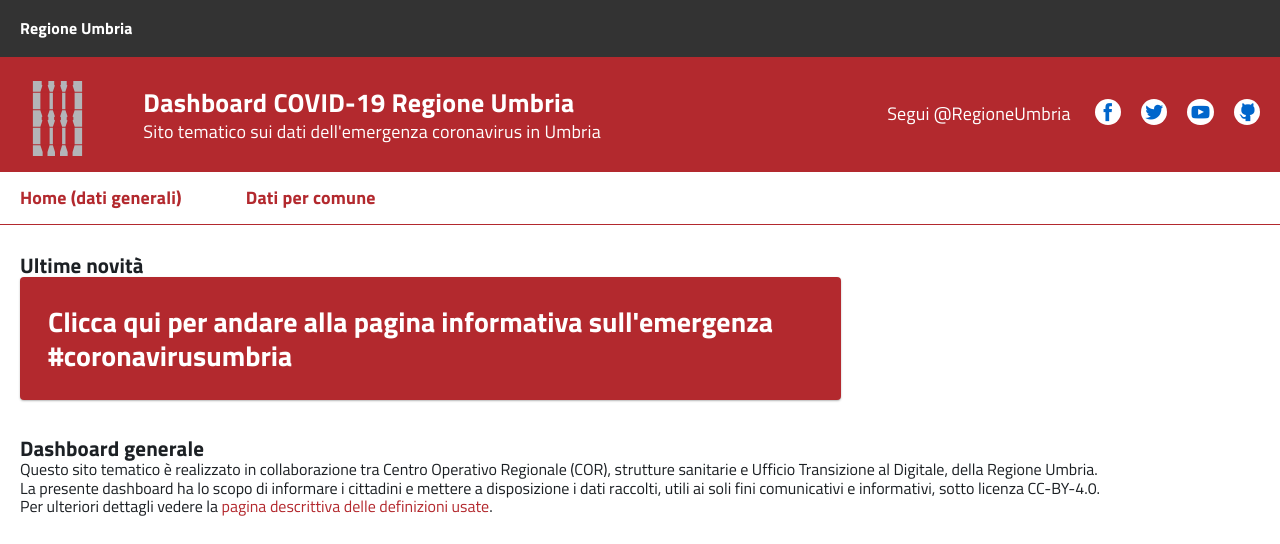
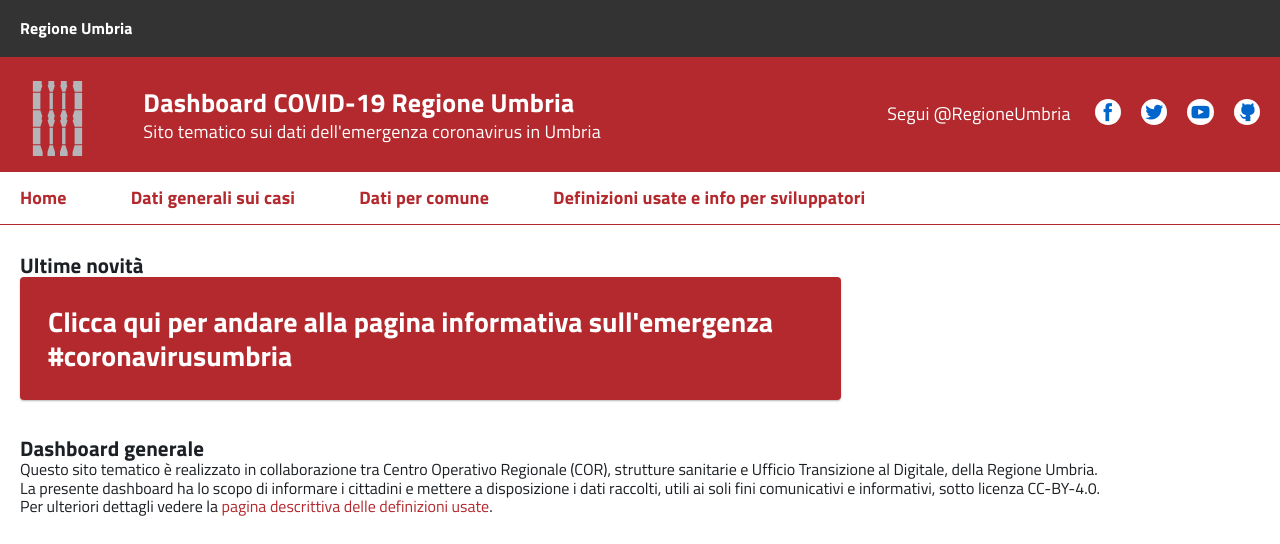
Before and after one commit to msguilla/coronavirus, a Jekyll site: the page built from index.html, in a window 1280 px wide. Shown: the top 544 px of the page. Built offline with Jekyll 4.4.1, drawn with Linux system fonts in a browser that asks for light colours; comment, search, counter and statistics services are not loaded; grey boxes are pictures that could not be loaded.

Commit message:
Update menu.yml

```diff
--- a/_data/menu.yml
+++ b/_data/menu.yml
@@ -1,5 +1,11 @@
-- title: "Home (dati generali)"
+- title: "Home"
   url: /
+
+- title: "Dati generali sui casi"
+  url: comuni
 
 - title: "Dati per comune"
   url: comuni
+
+- title: "Definizioni usate e info per sviluppatori"
+  url: "https://github.com/Regione-Umbria/coronavirus"
```
